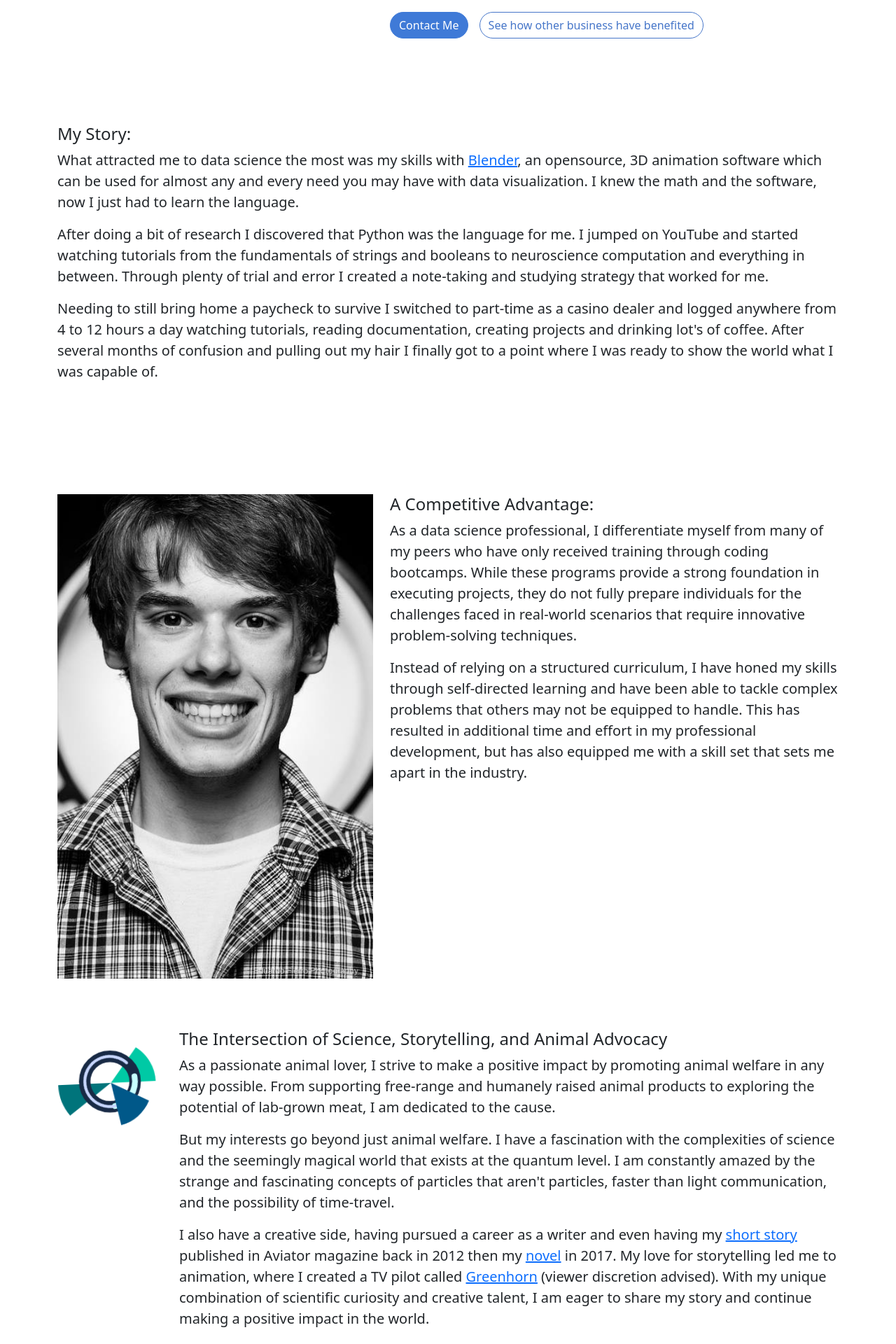
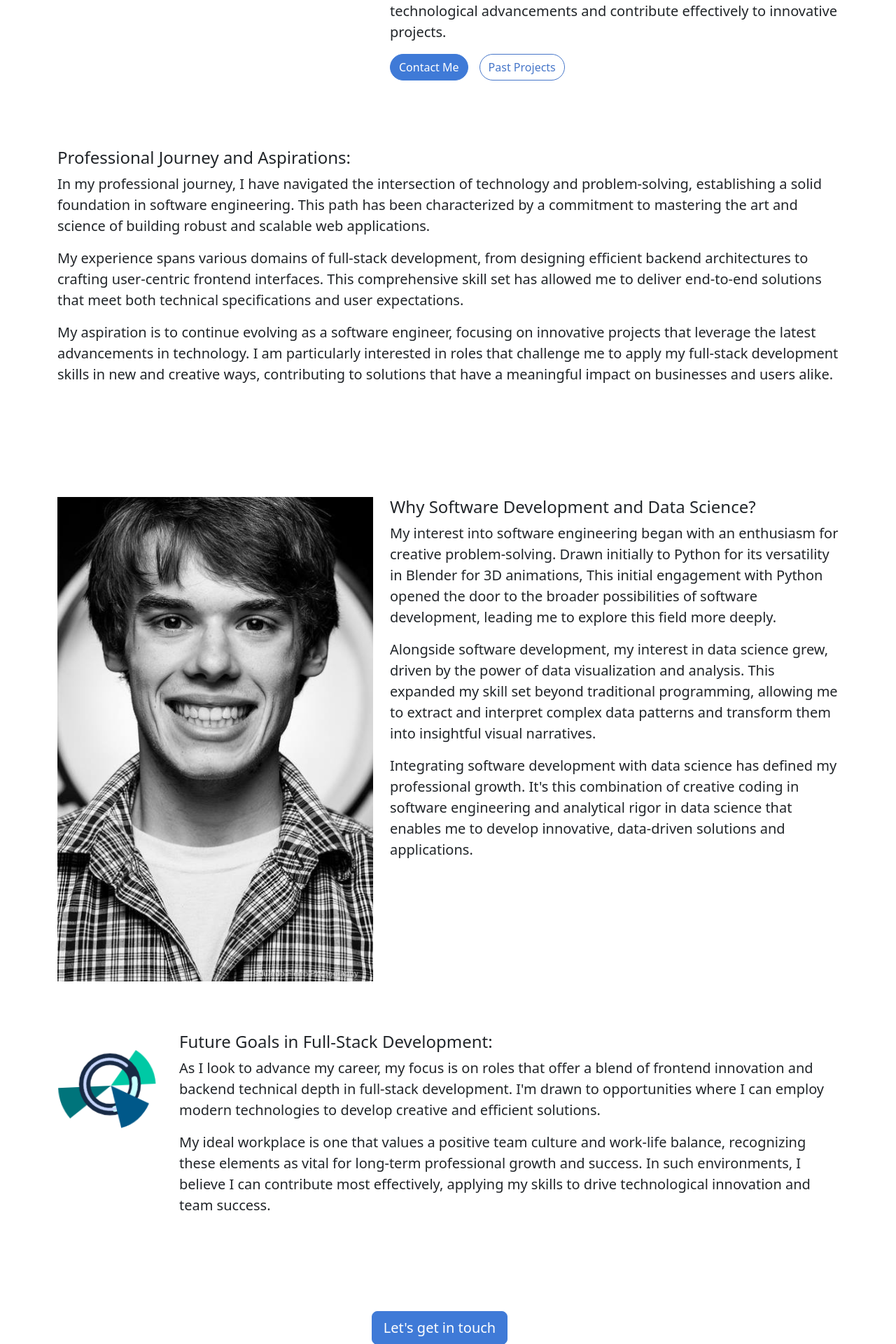
Before and after one commit to ZSturman/Zachary_Sturman_Portfolio, a Flask app: page /about in a window 1280 px wide. Shown: the part 747-2667 px from the top of the page at 70% size. Run offline with Flask 3, Linux system fonts and the light colour scheme; parts of the project's set-up code (start-up, migrations or seed data) failed here and were passed over; some libraries are stand-ins or nearby versions.

Commit message:
updated About Page

```diff
--- a/app/templates/about.html
+++ b/app/templates/about.html
@@ -53,7 +53,7 @@
                     I bring a unique blend of passion, expertise, and experience to the data science field. My background in storytelling, 3D simulations, and scientific data analysis, coupled with my desire to find creative solutions to complex problems, has driven my dedication to this domain.
                     <br>
                     <br>
-                    My goal is to help employers navigate the often daunting task of understanding and utilizing the data they have collected, by providing actionable strategies and solutions. I am excited to use my skills and experience to help organizations make the most of their data.
+                    I’m a Software Engineer and Data Analyst with a focus on full-stack development and AI technologies. My career combines a solid background in software development with a growing expertise in data analysis and machine learning. I focus on integrating AI to enhance web and mobile applications, aiming to keep pace with technological advancements and contribute effectively to innovative projects.
 
                 </p>
 
@@ -61,15 +61,13 @@
                     I bring a unique blend of passion, expertise, and experience to the data science field. My background in storytelling, 3D simulations, and scientific data analysis, coupled with my desire to find creative solutions to complex problems, has driven my dedication to this domain.
                     <br>
                     <br>
-                    My goal is to help employers navigate the often daunting task of understanding and utilizing the data they have collected, by providing actionable strategies and solutions. I am excited to use my skills and experience to help organizations make the most of their data.
+                    I’m a Software Engineer and Data Analyst with a focus on full-stack development and AI technologies. My career combines a solid background in software development with a growing expertise in data analysis and machine learning. I focus on integrating AI to enhance web and mobile applications, aiming to keep pace with technological advancements and contribute effectively to innovative projects.
 
                 </p>
 
                 <div class="d-inline-flex gap-3">
                     <a class="btn btn-success rounded-5" href="{{ url_for('main.contact') }}">Contact Me</a>
-                    <a class="btn btn-outline-info rounded-5" href="{{ url_for('projects.portfolio') }}">See how other business
-                        have
-                        benefited</a>
+                    <a class="btn btn-outline-info rounded-5" href="{{ url_for('projects.portfolio') }}">Past Projects</a>
                 </div>
 
             </div>
@@ -78,59 +76,35 @@
     </section>
 
 
+    <div class="bg-cc-blue py-5">
+        <div class="container d-none d-lg-block">
+            <h4>Professional Journey and Aspirations:</h4>
+            <p class="lead">
+                In my professional journey, I have navigated the intersection of technology and problem-solving, establishing a solid foundation in software engineering. This path has been characterized by a commitment to mastering the art and science of building robust and scalable web applications.
+            </p>
+            <p class="lead">
+                My experience spans various domains of full-stack development, from designing efficient backend architectures to crafting user-centric frontend interfaces. This comprehensive skill set has allowed me to deliver end-to-end solutions that meet both technical specifications and user expectations.
+            </p>
+            <p class="lead">
+                My aspiration is to continue evolving as a software engineer, focusing on innovative projects that leverage the latest advancements in technology. I am particularly interested in roles that challenge me to apply my full-stack development skills in new and creative ways, contributing to solutions that have a meaningful impact on businesses and users alike.
+            </p>
+        </div>
+        <div class="container d-block d-lg-none">
+            <h4>Professional Journey and Aspirations:</h4>
+            <p >
+                In my professional journey, I have navigated the intersection of technology and problem-solving, establishing a solid foundation in software engineering. This path has been characterized by a commitment to mastering the art and science of building robust and scalable web applications.
+            </p>
+            <p >
+                My experience spans various domains of full-stack development, from designing efficient backend architectures to crafting user-centric frontend interfaces. This comprehensive skill set has allowed me to deliver end-to-end solutions that meet both technical specifications and user expectations.
+            </p>
+            <p >
+                My aspiration is to continue evolving as a software engineer, focusing on innovative projects that leverage the latest advancements in technology. I am particularly interested in roles that challenge me to apply my full-stack development skills in new and creative ways, contributing to solutions that have a meaningful impact on businesses and users alike.
+            </p>
+        </div>
+        </div>
+    </div>
 
 
-
-    <div class="bg-cc-blue py-5">
-
-        <div class="container d-none d-lg-block">
-            <h4>My Story:
-            </h4>
-            <p class="lead">
-                What attracted me to data science the most was my skills with <a class="gtm-blender" href="https://www.blender.org/" target="_blank"> Blender</a>, an opensource,
-                3D
-                animation software which can be used for almost any and every need you may have with data visualization.
-                I
-                knew the math and the software, now I just had to learn the language.
-            </p>
-            <p class="lead">
-                After doing a bit of research I discovered that Python was the language for me. I jumped on YouTube and
-                started watching tutorials from the fundamentals of strings and booleans to neuroscience computation and everything in between.
-                Through
-                plenty of trial and error I created a note-taking and studying strategy that worked for
-                me.
-            </p>
-            <p class="lead">Needing to still bring home a paycheck to survive I switched to part-time as a casino dealer and logged
-                anywhere from 4 to 12 hours a day watching tutorials, reading documentation, creating projects and
-                drinking
-                lot's of coffee. After several months of confusion and pulling out my hair I finally got to a point where I was ready to show the world what I was capable of.</p>
-
-        </div>
-
-        <div class="container d-block d-lg-none">
-            <h4>My Story:
-            </h4>
-            <p>
-                What attracted me to data science the most was my skills with <a class="gtm-blender" href="https://www.blender.org/" target="_blank"> Blender</a>, an opensource,
-                3D
-                animation software which can be used for almost any and every need you may have with data visualization.
-                I
-                knew the math and the software, now I just had to learn the language.
-            </p>
-            <p>
-                After doing a bit of research I discovered that Python was the language for me. I jumped on YouTube and
-                started watching tutorials from the fundamentals of strings and booleans to neuroscience computation and everything in between.
-                Through
-                plenty of trial and error I created a note-taking and studying strategy that worked for
-                me.
-            </p>
-            <p>Needing to still bring home a paycheck to survive I switched to part-time as a casino dealer and logged
-                anywhere from 4 to 12 hours a day watching tutorials, reading documentation, creating projects and
-                drinking
-                lot's of coffee. After several months of confusion and pulling out my hair I finally got to a point where I was ready to show the world what I was capable of.</p>
-
-        </div>
-    </div>
 
 
     <br>
@@ -146,38 +120,32 @@
                 <img src="../static/images/Zachary_Sturman_Headshot_College.jpg" alt="Zachary Sturman Headshot During College">
             </div>
             <div class="col order-first-md d-block d-lg-none">
-                <h4>A Competitive Advantage:</h4>
-                <p>As a data science professional, I differentiate myself from many of my peers who have only received
-                    training through coding bootcamps. While these programs provide a strong foundation in executing
-                    projects, they do not fully prepare individuals for the challenges faced in real-world scenarios
-                    that
-                    require innovative problem-solving techniques.</p>
+                <h4>Why Software Development and Data Science?</h4>
                 <p>
-                    Instead of relying on a structured curriculum, I have honed my skills through self-directed learning
-                    and
-                    have been able to tackle complex problems that others may not be equipped to handle. This has
-                    resulted
-                    in additional time and effort in my professional development, but has also equipped me with a skill
-                    set
-                    that sets me apart in the industry.
+                    My interest into software engineering began with an enthusiasm for creative problem-solving. Drawn initially to Python for its versatility in Blender for 3D animations, This initial engagement with Python opened the door to the broader possibilities of software development, leading me to explore this field more deeply.
+                </p>
+                <p>
+                    Alongside software development, my interest in data science grew, driven by the power of data visualization and analysis. This expanded my skill set beyond traditional programming, allowing me to extract and interpret complex data patterns and transform them into insightful visual narratives.
+                </p>
+                <p>
+                    Integrating software development with data science has defined my professional growth. It's this combination of creative coding in software engineering and analytical rigor in data science that enables me to develop innovative, data-driven solutions and applications.
                 </p>
             </div>
 
+
+
+
+
             <div class="col order-first-md d-none d-lg-block">
-                <h4>A Competitive Advantage:</h4>
-                <p class="lead">As a data science professional, I differentiate myself from many of my peers who have only received
-                    training through coding bootcamps. While these programs provide a strong foundation in executing
-                    projects, they do not fully prepare individuals for the challenges faced in real-world scenarios
-                    that
-                    require innovative problem-solving techniques.</p>
+                <h4>Why Software Development and Data Science?</h4>
                 <p class="lead">
-                    Instead of relying on a structured curriculum, I have honed my skills through self-directed learning
-                    and
-                    have been able to tackle complex problems that others may not be equipped to handle. This has
-                    resulted
-                    in additional time and effort in my professional development, but has also equipped me with a skill
-                    set
-                    that sets me apart in the industry.
+                    My interest into software engineering began with an enthusiasm for creative problem-solving. Drawn initially to Python for its versatility in Blender for 3D animations, This initial engagement with Python opened the door to the broader possibilities of software development, leading me to explore this field more deeply.
+                </p>
+                <p class="lead">
+                    Alongside software development, my interest in data science grew, driven by the power of data visualization and analysis. This expanded my skill set beyond traditional programming, allowing me to extract and interpret complex data patterns and transform them into insightful visual narratives.
+                </p>
+                <p class="lead">
+                    Integrating software development with data science has defined my professional growth. It's this combination of creative coding in software engineering and analytical rigor in data science that enables me to develop innovative, data-driven solutions and applications.
                 </p>
             </div>
         </div>
@@ -225,27 +193,30 @@
             </div>
             <div class="col d-block d-lg-none">
 
-                <h4>The Intersection of Science, Storytelling, and Animal Advocacy</h4>
-                <p >As a passionate animal lover, I strive to make a positive impact by promoting animal welfare in any way possible. From supporting free-range and humanely raised animal products to exploring the potential of lab-grown meat, I am dedicated to the cause.</p>
-
-                <p >But my interests go beyond just animal welfare. I have a fascination with the complexities of science and the seemingly magical world that exists at the quantum level. I am constantly amazed by the strange and fascinating concepts of particles that aren't particles, faster than light communication, and the possibility of time-travel.</p>
-
-                    <p >I also have a creative side, having pursued a career as a writer and even having my <a class="gtm-short-story" href="../static/assets/Cassie_by_Zachary_Sturman.pdf"
-                    target="_blank">short story</a> published in Aviator magazine back in 2012 then my <a class="gtm-novel" href="https://www.amazon.com/Timeline-7-Zachary-Sturman/dp/1521044708" target="_blank">novel</a> in 2017. My love for storytelling led me to animation, where I created a TV pilot called <a
-                    href="https://www.youtube.com/watch?v=QTkuCfIJOps" target="_blank" class="gtm-tv-pilot">Greenhorn</a> (viewer discretion advised). With my unique combination of scientific curiosity and creative talent, I am eager to share my story and continue making a positive impact in the world.</p>
+                <h4>Future Goals in Full-Stack Development:</h4>
+                <p>
+                    As I look to advance my career, my focus is on roles that offer a blend of frontend innovation and backend technical depth in full-stack development. I'm drawn to opportunities where I can employ modern technologies to develop creative and efficient solutions.
+                </p>
+                <p>
+                    My ideal workplace is one that values a positive team culture and work-life balance, recognizing these elements as vital for long-term professional growth and success. In such environments, I believe I can contribute most effectively, applying my skills to drive technological innovation and team success.
+                </p>
 
             </div>
+
+
+
+
+
             <div class="col d-none d-lg-block">
+                <h4>Future Goals in Full-Stack Development:</h4>
+                <p class="lead">
+                    As I look to advance my career, my focus is on roles that offer a blend of frontend innovation and backend technical depth in full-stack development. I'm drawn to opportunities where I can employ modern technologies to develop creative and efficient solutions.
+                </p>
+                <p class="lead">
+                    My ideal workplace is one that values a positive team culture and work-life balance, recognizing these elements as vital for long-term professional growth and success. In such environments, I believe I can contribute most effectively, applying my skills to drive technological innovation and team success.
+                </p>
+            </div>
 
-                <h4>The Intersection of Science, Storytelling, and Animal Advocacy</h4>
-                <p class="lead">As a passionate animal lover, I strive to make a positive impact by promoting animal welfare in any way possible. From supporting free-range and humanely raised animal products to exploring the potential of lab-grown meat, I am dedicated to the cause.</p>
-
-                <p class="lead">But my interests go beyond just animal welfare. I have a fascination with the complexities of science and the seemingly magical world that exists at the quantum level. I am constantly amazed by the strange and fascinating concepts of particles that aren't particles, faster than light communication, and the possibility of time-travel.</p>
-
-                    <p class="lead">I also have a creative side, having pursued a career as a writer and even having my <a class="gtm-short-story" href="../static/assets/Cassie_by_Zachary_Sturman.pdf" target="_blank">short story</a> published in Aviator magazine back in 2012 then my <a class="gtm-novel" href="https://www.amazon.com/Timeline-7-Zachary-Sturman/dp/1521044708" target="_blank">novel</a> in 2017. My love for storytelling led me to animation, where I created a TV pilot called <a
-                    href="https://www.youtube.com/watch?v=QTkuCfIJOps" target="_blank" class="gtm-tv-pilot">Greenhorn</a> (viewer discretion advised). With my unique combination of scientific curiosity and creative talent, I am eager to share my story and continue making a positive impact in the world.</p>
-
-            </div>
         </div>
     </div>
 
@@ -253,9 +224,25 @@
 
     <div class="row text-center py-5 mt-5">
         <div class="row justify-content-center my-4">
-            <a class="btn btn-lg btn-success w-auto gtm-link-btn" href="{{ url_for('main.contact') }}">Let's create something great</a>
+            <a class="btn btn-lg btn-success w-auto gtm-link-btn" href="{{ url_for('main.contact') }}">Let's get in touch</a>
         </div>
     </div>
+
+    <div class="p-3 m-3 overlay-notification">
+        <div class="container px-5">
+            <div class="card shadow-sm">
+                <div class="card-body">
+                    <p class="footnote">
+                        For a glimpse into my creative side, check out my <a class="gtm-short-story" href="../static/assets/Cassie_by_Zachary_Sturman.pdf" target="_blank">short story</a>, <a class="gtm-novel" href="https://www.amazon.com/Timeline-7-Zachary-Sturman/dp/1521044708" target="_blank">novel</a>, and the TV pilot <a href="https://www.youtube.com/watch?v=QTkuCfIJOps" target="_blank" class="gtm-tv-pilot">Greenhorn</a> that showcase my storytelling skills.
+                    </p>
+                </div>
+            </div>
+        </div>
+    </div>
+
+
+
+
 </div>
 
 
```
